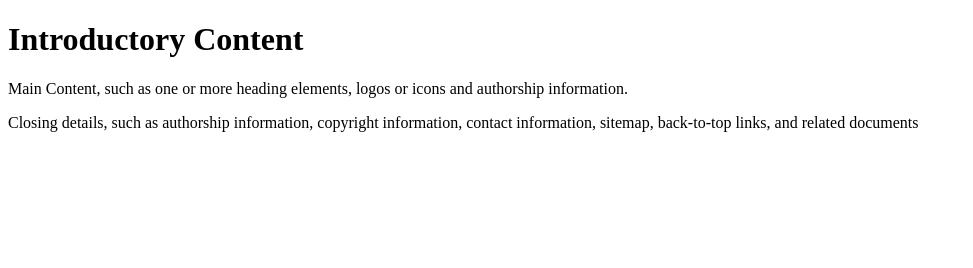
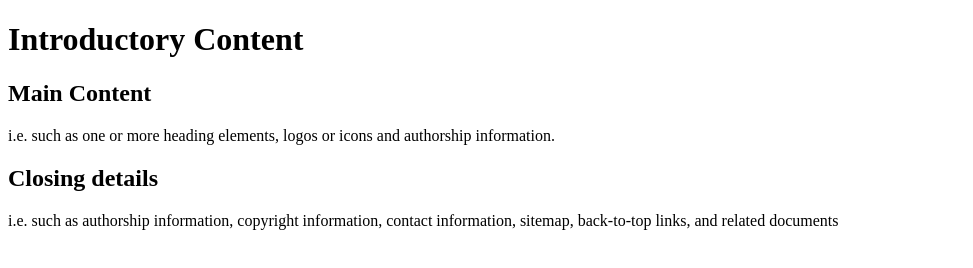
Before and after one commit to c-hut/love-running, a plain HTML site: page index.html in a window 1280 px wide. Shown: the whole page, without its empty margins (0-973 px from the left). Drawn offline with Linux system fonts and the light colour scheme.

Commit message:
Add minor edits to placeholder text

```diff
--- a/index.html
+++ b/index.html
@@ -20,11 +20,13 @@
         <h1>Introductory Content</h1>
     </header>
     <!-- Core Content -->
-    <p>Main Content, such as one or more heading elements, logos or icons and authorship information.</p>
+        <h2>Main Content</h2>
+            <p>i.e. such as one or more heading elements, logos or icons and authorship information.</p>
 
     <!-- End of Document -->
     <footer>
-        <p>Closing details, such as authorship information, copyright information, contact information, sitemap, back-to-top links, and related documents</p>
+        <h2>Closing details</h2>
+            <p>i.e. such as authorship information, copyright information, contact information, sitemap, back-to-top links, and related documents</p>
     </footer>
 </body>
 </html>
```
